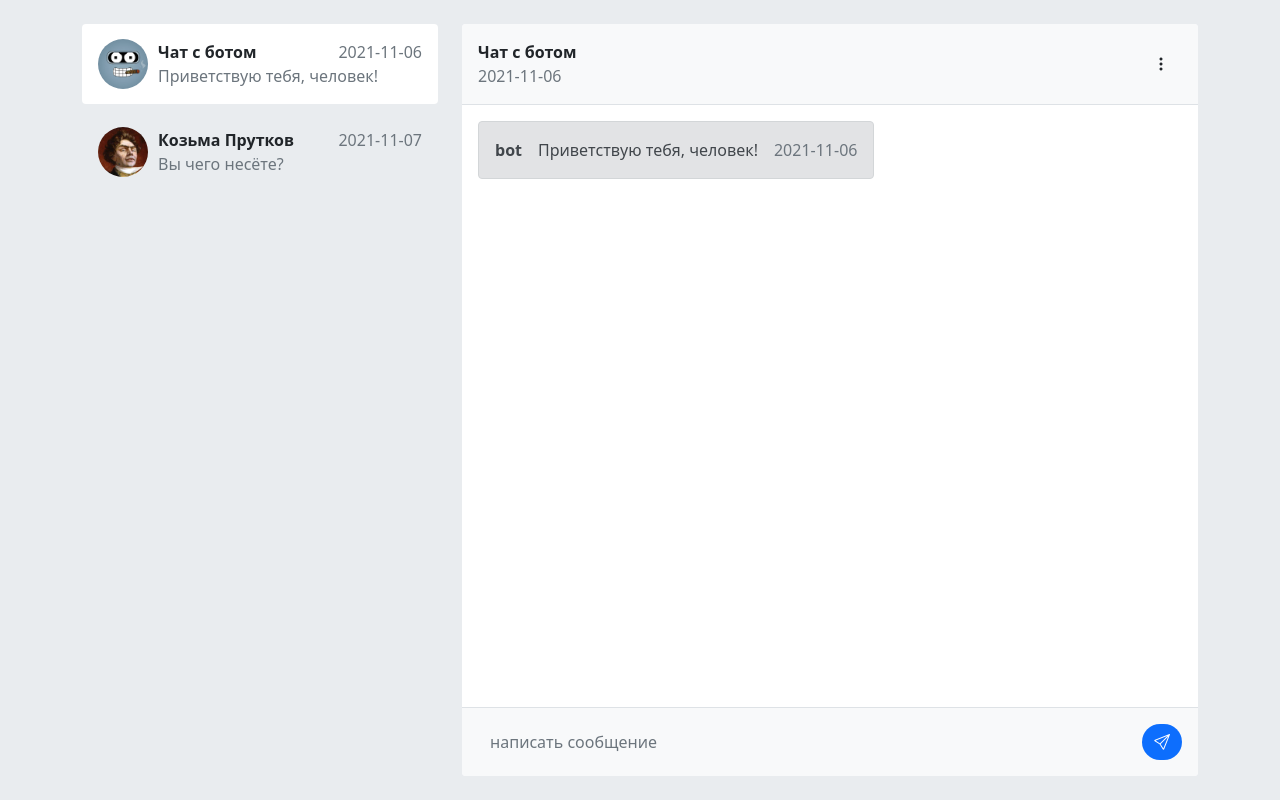
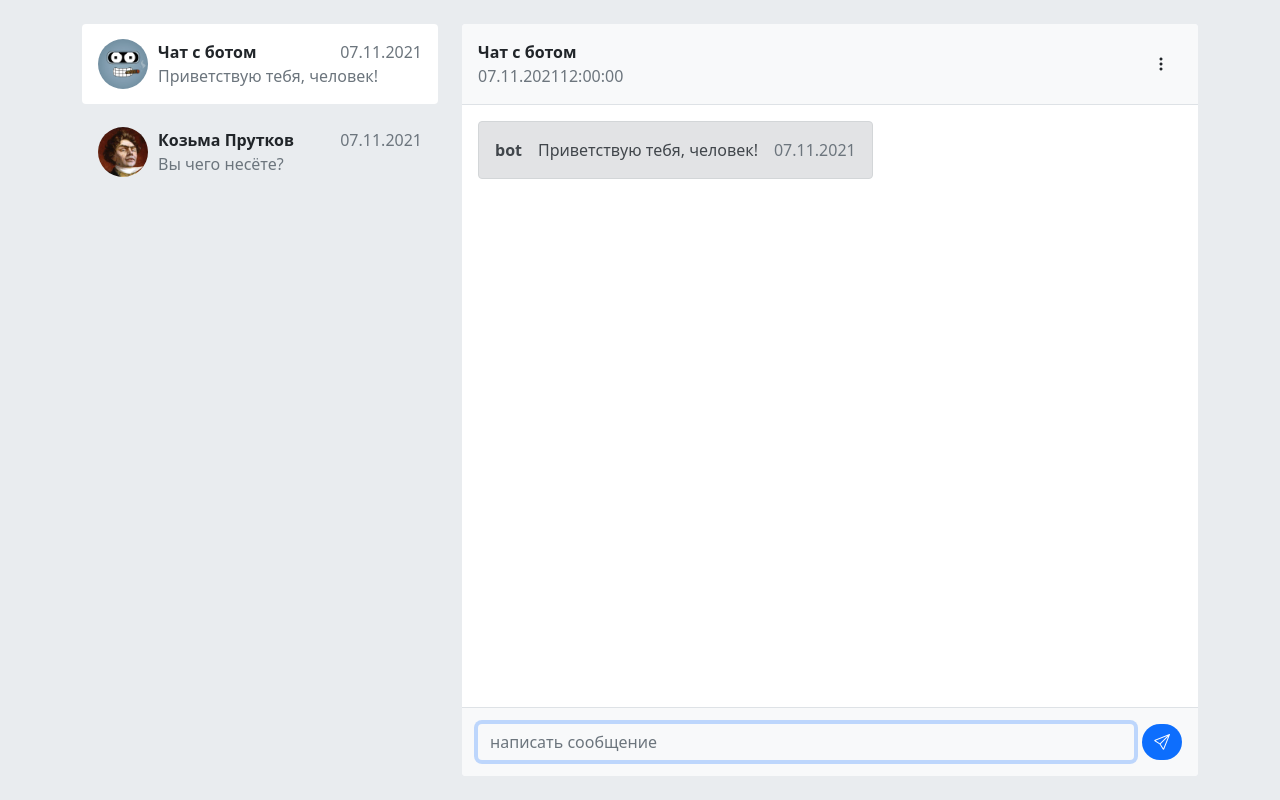
Before and after one commit to HappyKOTE/gbreact, a React (Create React App) app: page / in a window 1280 px wide. Built offline with nearby package versions, Linux system fonts and the light colour scheme.

Commit message:
some fix

```diff
--- a/src/App.jsx
+++ b/src/App.jsx
@@ -1,4 +1,4 @@
-import React, { useState } from 'react'
+import React, { useState, useEffect } from 'react'
 import { Button } from 'react-bootstrap'
 
 function App() {
@@ -10,7 +10,7 @@ function App() {
         {
           'authorName': 'bot',
           'message': 'Приветствую тебя, человек!',
-          'timestamp': '2021-11-06'
+          'timestamp': ['07.11.2021', '12:00:00']
         }
       ]
     },
@@ -21,33 +21,61 @@ function App() {
         {
           'authorName': 'Миловидов',
           'message': '(говорит мягким басом, плавно, важно, авторитетно) Итак, нашего Ивана Семеныча уже не существует!.. Все, что было  у  него приятного, исчезло вместе с ним!',
-          'timestamp': '2021-11-06'
+          'timestamp': ['07.11.2021', '12:00:00']
         },
         {
           'authorName': 'Кутило-Завалдайский',
           'message': '(со вздохом) Сколько у него было душ и десятин пахотной земли?',
-          'timestamp': '2021-11-07'
+          'timestamp': ['07.11.2021', '13:00:00']
         },
         {
           'authorName': 'Миловидов',
           'message': 'Главное его имение,  село  Курохвостово,  не  помню:  Астраханской  или Архангельской губернии? Душ  по  последней  ревизии  числилось  пятьсот;  по крайней мере, так выразился, говоря со мною, заседатель  гражданской  палаты Фирдин, Иван Петрович.',
-          'timestamp': '2021-11-07'
+          'timestamp': ['07.11.2021', '14:00:00']
         },
         {
           'authorName': 'Кн. Батог-Батыев',
           'message': '(с подвязанною щекою; говорит шепелявя и с присвистом) Фирдин?..  Какой  Фирдин?  Не  тот  ли,  который  ранен  был  на  дуэли ротмистром Кавтыревым?',
-          'timestamp': '2021-11-07'
+          'timestamp': ['07.11.2021', '15:00:00']
         },
         {
           'authorName': 'user',
           'message': 'Вы чего несёте?',
-          'timestamp': '2021-11-07'
+          'timestamp': ['07.11.2021', '16:00:00']
         }
       ]
     }
   ])
   const [activeChat, setActiveChat] = useState(0)
   const [message, setMessage] = useState('')
+  const handleChange = (event) => {
+    setMessage(event.target.value);
+  }
+  const saveMessage = () => {
+    const now = [
+      new Date().toLocaleDateString(),
+      new Date().toLocaleTimeString()
+    ]
+    const object = {
+      'authorName': 'user',
+      'message': message,
+      'timestamp': now
+    }
+    chats[activeChat].chatLog.push(object)
+    setMessage('')
+  }
+  const dateAndTime = (value) => {
+    const now = new Date().toLocaleDateString()
+    if (value[0] === now) {
+      return value[1]
+    } else {
+      return value[0]
+    }
+  }
+
+  useEffect(() => {
+    console.log('change')
+  }, [chats])
 
   return (
     <div className="row">
@@ -62,7 +90,7 @@ function App() {
             <div className="position-relative">
               <div className="d-flex justify-content-between">
                 <div className="fw-bold text-truncate">{value.chatName}</div>
-                <div className="text-muted">{value.chatLog[value.chatLog.length-1].timestamp}</div>
+                <div className="text-muted">{dateAndTime(value.chatLog[value.chatLog.length-1].timestamp)}</div>
               </div>
               <div className="text-muted text-truncate">{value.chatLog[value.chatLog.length-1].message}</div>
               <div className="position-absolute top-50 start-0 translate-middle-y bg-secondary rounded-circle" style={{ backgroundImage: 'url(' + value.backgroundImage + ')'  }}></div>
@@ -87,14 +115,13 @@ function App() {
           <div className="h-100 p-3 overflow-auto">
 
           {chats[activeChat].chatLog.map((value, idx) => (
-            <div
-              className={(value.authorName === 'user') ? 'p-3 mb-2 alert alert-primary d-inline-block' : 'p-3 mb-2 alert alert-secondary d-inline-block'}
-              key={idx}
-            >
-              <div className="d-flex justify-content-between">
-                <div className="fw-bold me-3">{value.authorName}</div>
-                <div>{value.message}</div>
-                <div className="text-muted ms-3">{value.timestamp}</div>
+            <div key={idx}>
+              <div className={(value.authorName === 'user') ? 'p-3 mb-2 alert alert-primary d-inline-block' : 'p-3 mb-2 alert alert-secondary d-inline-block'}>
+                <div className="d-flex justify-content-between">
+                  <div className="fw-bold me-3">{value.authorName}</div>
+                  <div>{value.message}</div>
+                  <div className="text-muted ms-3">{dateAndTime(value.timestamp)}</div>
+                </div>
               </div>
             </div>
           ))}
@@ -103,8 +130,8 @@ function App() {
           <div className="border-top p-3 bg-light">
             <form className="m-0 p-0">
               <div className="input-group">
-                <input type="text" className="form-control border-0 rounded bg-transparent" placeholder="написать сообщение" value={message}></input>
-                <Button variant="primary" className="rounded-pill border-0 ms-2"><i className="bi bi-send"></i></Button>
+                <input type="text" className="form-control border-0 rounded bg-transparent" placeholder="написать сообщение" autoFocus value={message} onChange={handleChange}></input>
+                <Button variant="primary" className="rounded-pill border-0 ms-2" onClick={saveMessage}><i className="bi bi-send"></i></Button>
               </div>
             </form>
           </div>
```
